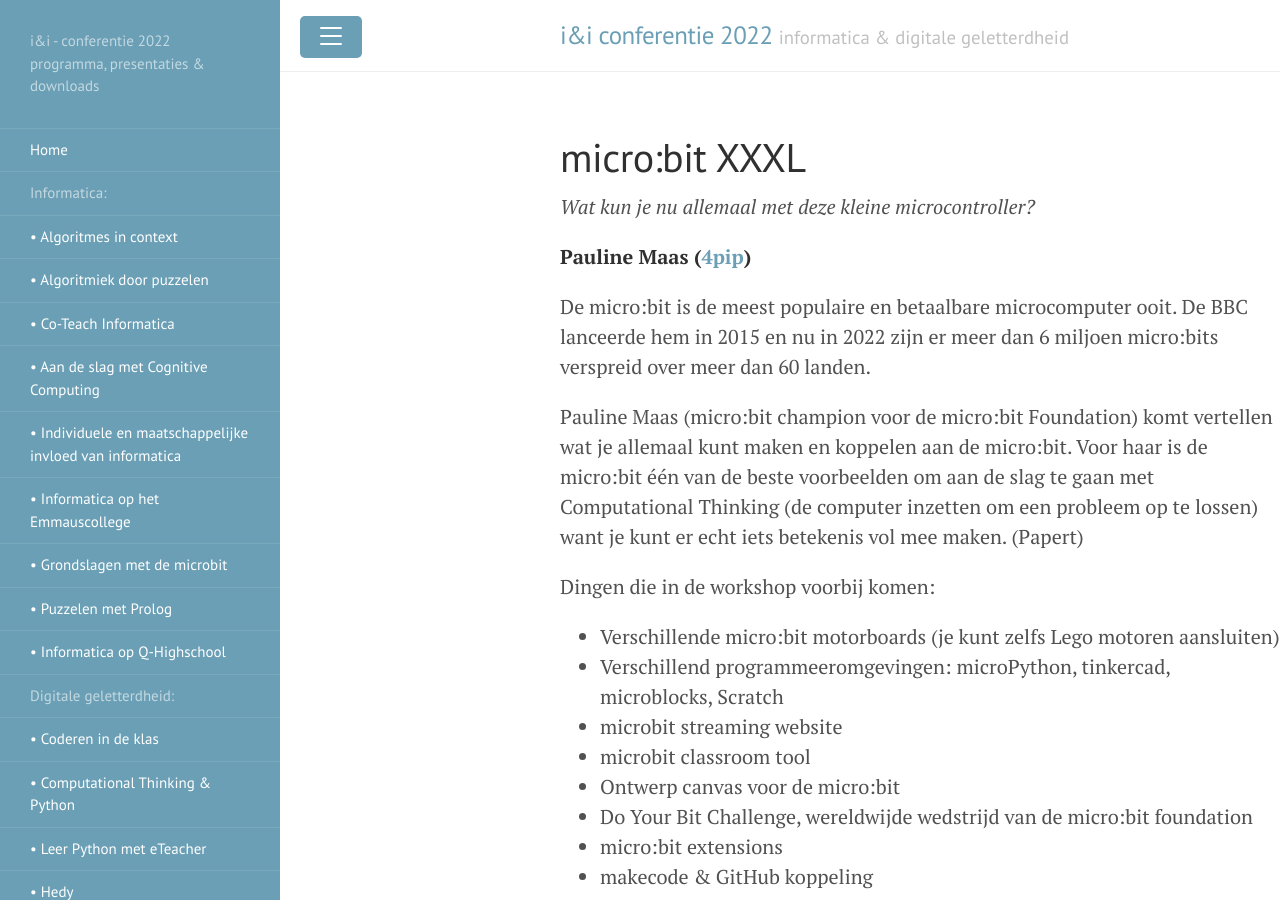
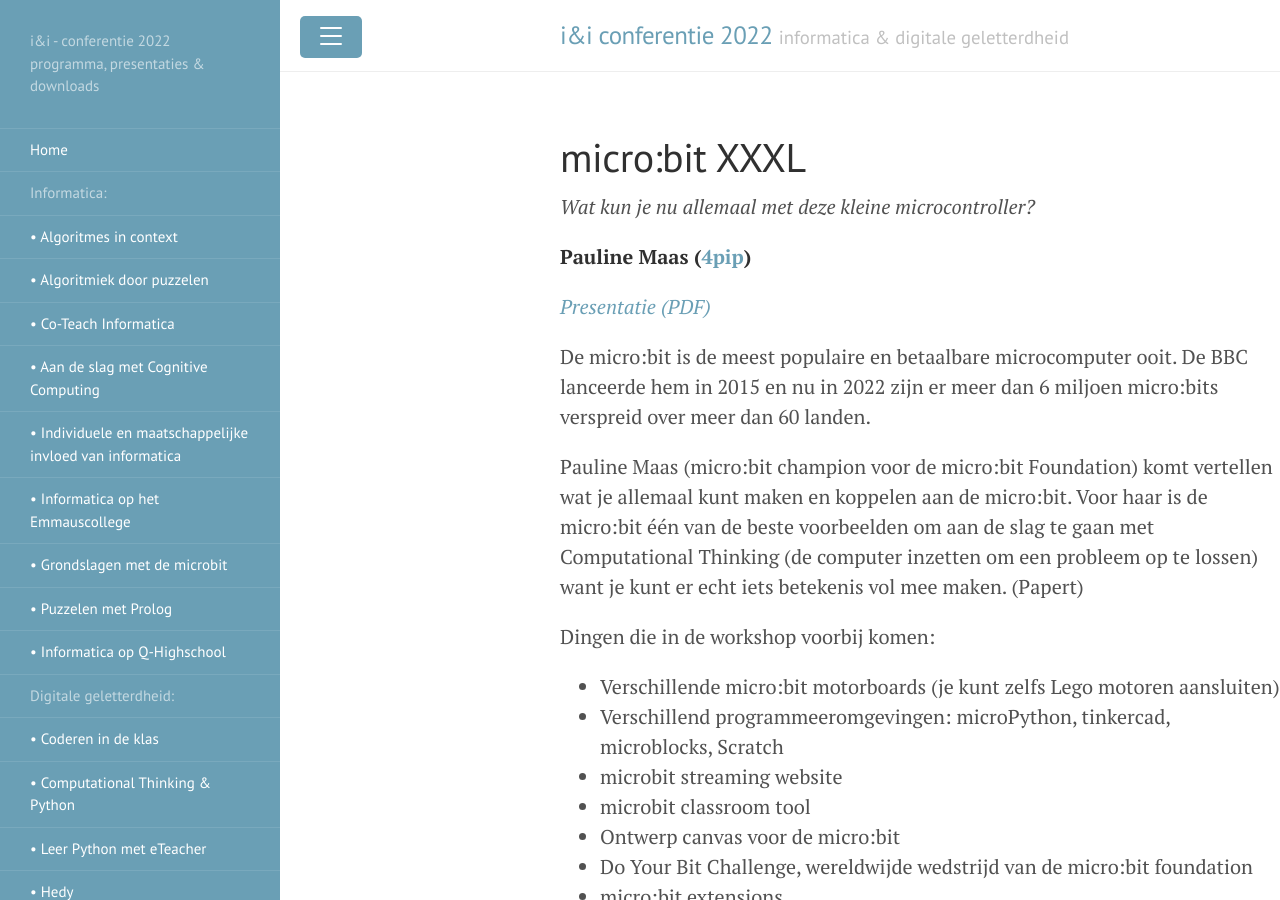
Before and after one commit to ieni/ieni2022, a Jekyll site: the page built from _dg/microbit-xxxl.md, in a window 1280 px wide and 900 px high. Built offline with Jekyll 4.4.1, drawn with Linux system fonts in a browser that asks for light colours.

Commit message:
microbit-xxxl presentatie

```diff
--- a/_dg/microbit-xxxl.md
+++ b/_dg/microbit-xxxl.md
@@ -6,6 +6,8 @@ title: micro:bit XXXL
 *Wat kun je nu allemaal met deze kleine microcontroller?*
 
 **Pauline Maas ([4pip](https://www.4pip.nl){:target="_blank"})**
+
+*[Presentatie (PDF)]({{'/public/pdf/microbit-xxxl.pdf' | relative_url}}){:target="_blank"}*
 
 De micro:bit is de meest populaire en betaalbare microcomputer ooit.
 De BBC lanceerde hem in 2015 en nu in 2022  zijn er meer dan 6 miljoen micro:bits verspreid over meer dan 60 landen.
```
Also changed, not shown: 1 other file.
